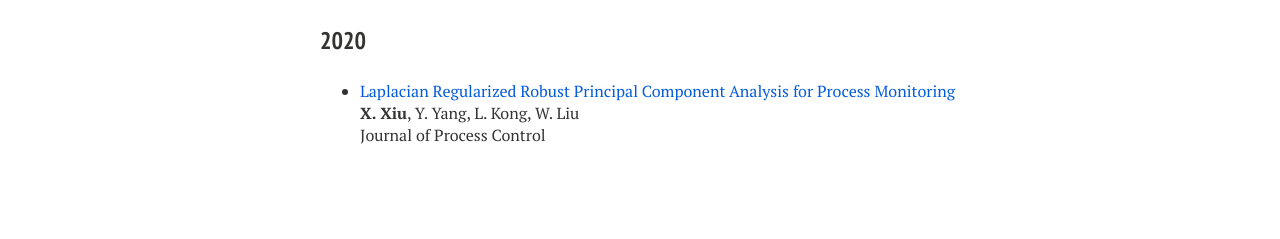
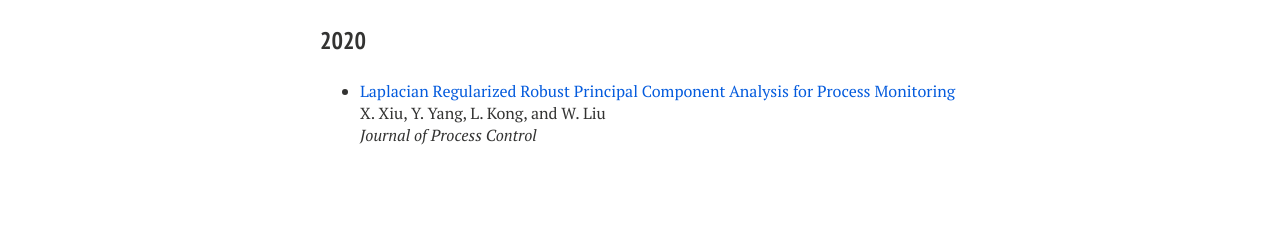
Before and after one commit to xianchaoxiu/xianchaoxiu.github.io, a Jekyll site: the page built from publications/index.md, in a window 1280 px wide. Shown: the part 1064-1303 px from the top of the page. Built offline with Jekyll 4.4.1, drawn with Linux system fonts in a browser that asks for light colours; nearby versions of some CDN libraries.

Commit message:
Update index.md

```diff
--- a/publications/index.md
+++ b/publications/index.md
@@ -56,5 +56,5 @@ X. Xiu, Z. Miao, Y. Yang, W. Liu<br>
 
 ### 2020
 * <a href="https://www.sciencedirect.com/science/article/abs/pii/S095915242030247X" class="textlink" target="_blank">Laplacian Regularized Robust Principal Component Analysis for Process Monitoring</a>  <br>
-<b>X. Xiu</b>, Y. Yang, L. Kong, W. Liu <br>
-Journal of Process Control
+X. Xiu, Y. Yang, L. Kong, and W. Liu <br>
+<i>Journal of Process Control</i><br>
```
